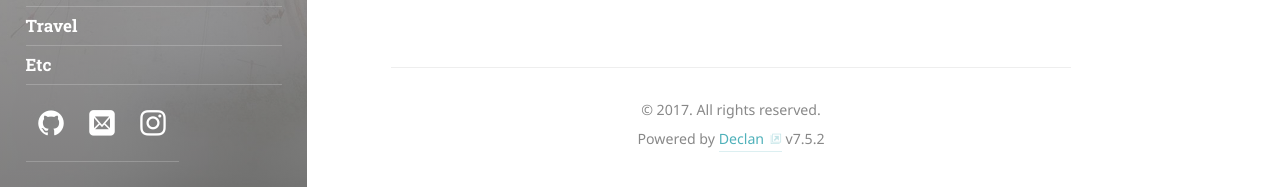
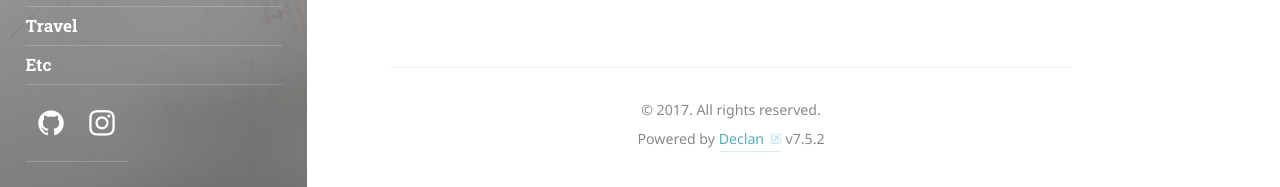
Before and after one commit to DeclanRoh/DeclanRoh.github.io, a Jekyll site: the page built from index.markdown, in a window 1280 px wide. Shown: the part 713-900 px from the top of the page. Built offline with Jekyll 4.4.1, drawn with Linux system fonts in a browser that asks for light colours; some web fonts are replaced; the list of posts is cut into pages by our own code.

Commit message:
edit .html

```diff
--- a/_data/authors.yml
+++ b/_data/authors.yml
@@ -24,7 +24,7 @@ author1:
   social:
     #twitter:         <username>
     github:          DeclanRoh
-    email:           jrDev0915@gmail.com
+    # email:           jrDev0915@gmail.com
     # rss:             https://<url>/feed.xml
     # facebook:        <username>
     # google:          <number>
--- a/_includes/sidebar.html
+++ b/_includes/sidebar.html
@@ -1,4 +1,9 @@
 <hy-drawer>
+  <div class="sidebar-box">
+    {% if author.picture %}
+      {% include srcset-img.html class="me" img=author.picture alt=author.name %}
+    {% endif %}
+  </div>
   <header id="_sidebar" class="sidebar" role="banner">
     {% if image.background %}
       {% capture bg_style %}background:{{ image.background }}{% endcapture %}
```
